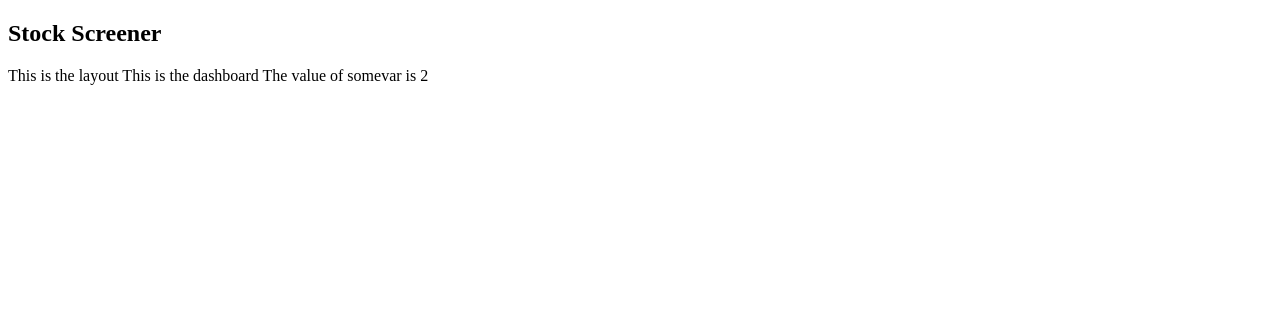
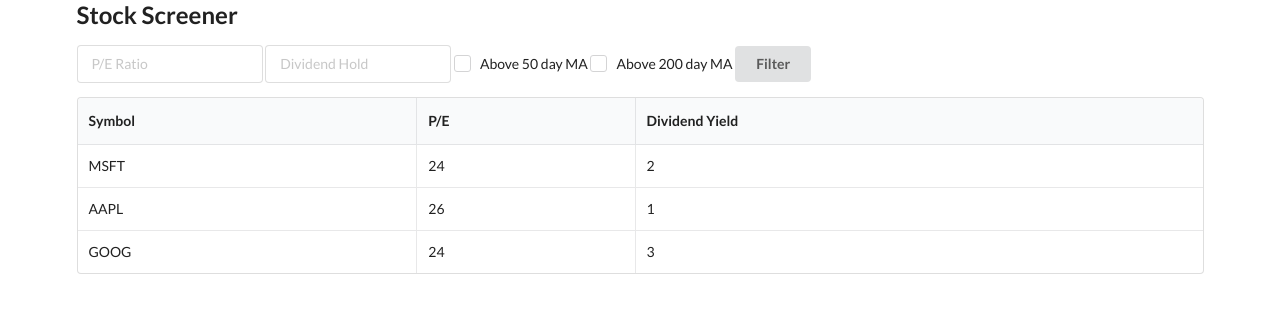
Before and after one commit to amruthvvkp/stock_screener_fastapi, a FastAPI app: page / in a window 1280 px wide. Shown: the top 313 px of the page. Run offline with FastAPI, Linux system fonts and the light colour scheme; some libraries are stand-ins or nearby versions.

Commit message:
Added few controls on dashboard page - like table, checkboxes, input fields and buttons.

```diff
--- a/model/templates/home.html
+++ b/model/templates/home.html
@@ -1,7 +1,53 @@
 {% extends "layout.html" %}
 
 {% block content %}
-This is the dashboard
 
-The value of somevar is {{ somevar }}
+<div class="ui input">
+  <input type="text" placeholder="P/E Ratio">
+</div>
+
+<div class="ui input">
+  <input type="text" placeholder="Dividend Hold">
+</div>
+
+<div class="ui checkbox">
+  <input type="checkbox" name="example">
+  <label>Above 50 day MA</label>
+</div>
+
+<div class="ui checkbox">
+  <input type="checkbox" name="example">
+  <label>Above 200 day MA</label>
+</div>
+
+<button class="ui button">
+  Filter
+</button>
+
+<table class="ui celled table">
+  <thead>
+    <tr>
+        <th>Symbol</th>
+        <th>P/E</th>
+        <th>Dividend Yield</th>
+  </tr></thead>
+  <tbody>
+    <tr>
+      <td data-label="Name">MSFT</td>
+      <td data-label="Age">24</td>
+      <td data-label="Job">2</td>
+    </tr>
+    <tr>
+      <td data-label="Name">AAPL</td>
+      <td data-label="Age">26</td>
+      <td data-label="Job">1</td>
+    </tr>
+    <tr>
+      <td data-label="Name">GOOG</td>
+      <td data-label="Age">24</td>
+      <td data-label="Job">3</td>
+    </tr>
+  </tbody>
+</table>
+
 {% endblock %}
--- a/model/templates/layout.html
+++ b/model/templates/layout.html
@@ -3,11 +3,17 @@
 <head>
     <meta charset="UTF-8">
     <title>Stock Screener</title>
+    <link rel="stylesheet" href="https://cdn.jsdelivr.net/npm/semantic-ui@2.4.2/dist/semantic.min.css">
+    <script src="https://code.jquery.com/jquery-3.1.1.min.js"
+            integrity="sha256-hVVnYaiADRTO2PzUGmuLJr8BLUSjGIZsDYGmIJLv2b8=" crossorigin="anonymous"></script>
+    <script src="https://cdn.jsdelivr.net/npm/semantic-ui@2.4.2/dist/semantic.min.js"></script>
 </head>
 <body>
-<h2>Stock Screener</h2>
-This is the layout
-{% block content %}
-{% endblock %}
+    <div class="ui container">
+        <h2>Stock Screener</h2>
+
+        {% block content %}
+        {% endblock %}
+    </div>
 </body>
 </html>
```
